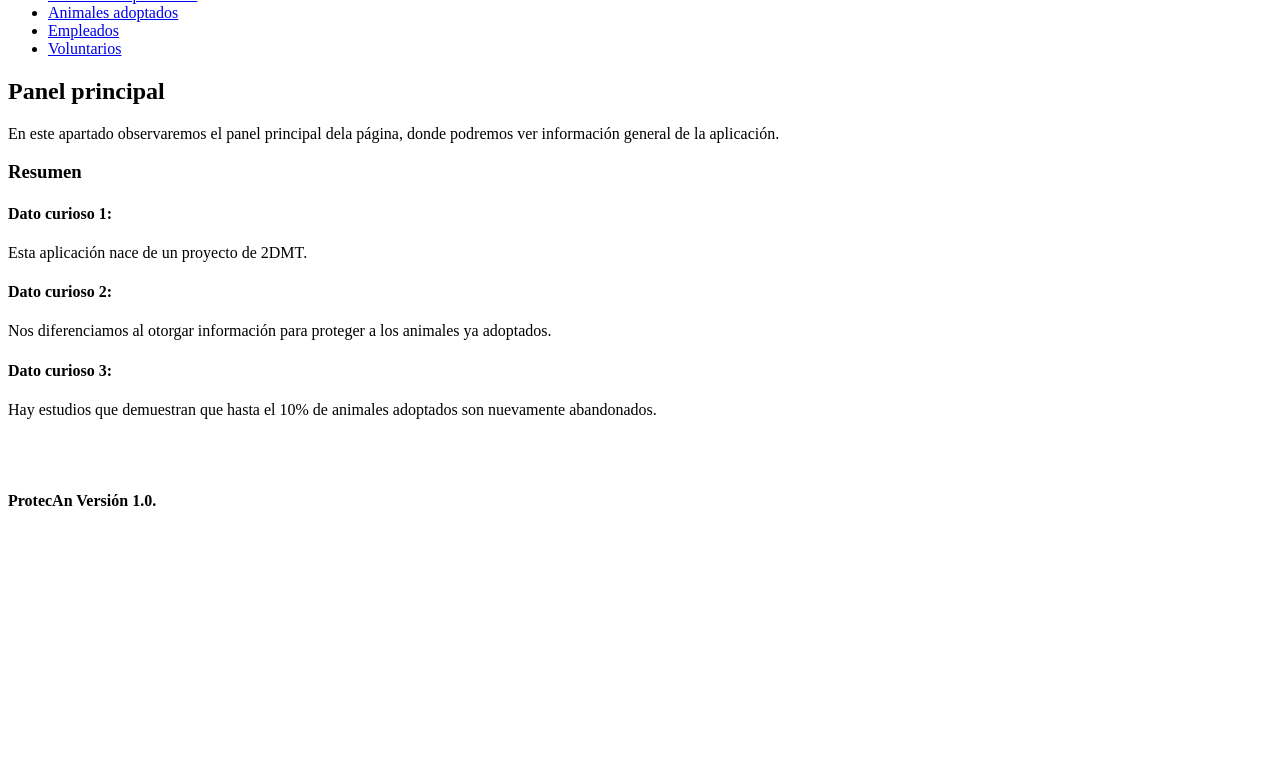
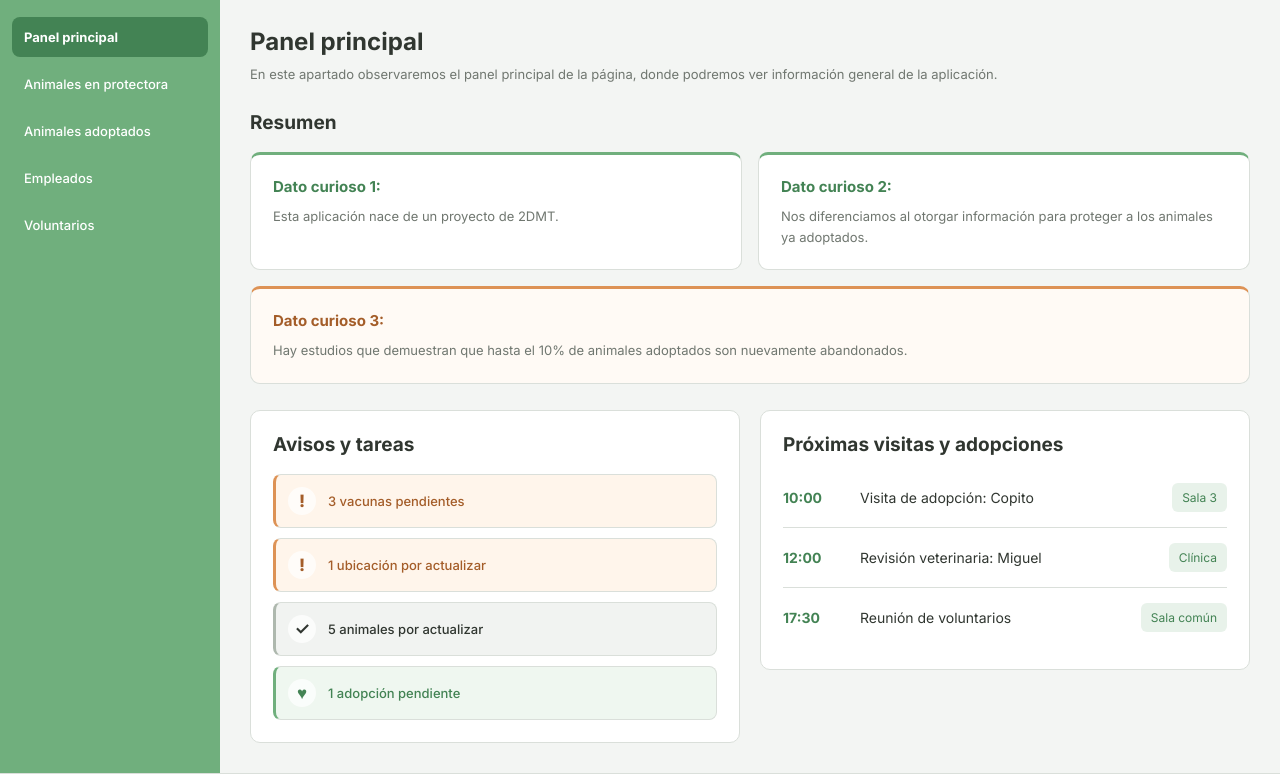
Before and after one commit to hectortomasgiron53-source/ProtecAn, a plain HTML site: page index.html in a window 1280 px wide. Shown: the part 164-940 px from the top of the page. Before the commit the page ends 800 px from the top, so only its background shows below. Drawn offline with Linux system fonts and the light colour scheme.

Commit message:
Estilos CSS añadidos

```diff
--- a/css/styles.css
+++ b/css/styles.css
@@ -0,0 +1,492 @@
+
+@import url("https://fonts.googleapis.com/css2?family=Inter:wght@400;500;600;700;800&display=swap");
+
+/* Colores */
+
+:root {
+    --verde: #70AF7D;
+    --verde-oscuro: #438354;
+    --verde-claro: #E8F2EA;
+    --naranja: #DD9255;
+    --texto: #303630;
+    --texto-secundario: #707770;
+    --fondo: #F3F5F3;
+    --blanco: #FFFFFF;
+    --borde: #DADFDA;
+    --radio: 10px;
+}
+
+/* Estructura general */
+
+* {
+    box-sizing: border-box;
+}
+
+body {
+    min-height: 100vh;
+    margin: 0;
+    font-family: "Inter", Arial, sans-serif;
+    font-size: 14px;
+    color: var(--texto);
+    background: var(--fondo);
+
+    display: grid;
+    grid-template-columns: 220px minmax(0, 1fr);
+    grid-template-rows: auto 1fr auto;
+    grid-template-areas:
+        "cabecera cabecera"
+        "sidebar contenido"
+        "pie pie";
+}
+
+.cabecera {
+    grid-area: cabecera;
+}
+
+.sidebar {
+    grid-area: sidebar;
+}
+
+.contenido-principal {
+    grid-area: contenido;
+}
+
+.pie-pagina {
+    grid-area: pie;
+}
+
+/* Textos */
+
+h1, h2, h3, h4, p {
+    margin-top: 0;
+}
+
+h1 {
+    margin-bottom: 0;
+    font-size: 25px;
+    font-weight: 800;
+}
+
+h2 {
+    margin-bottom: 8px;
+    font-size: 24px;
+}
+
+h3 {
+    margin-bottom: 0;
+    font-size: 19px;
+}
+
+h4 {
+    margin-bottom: 10px;
+    font-size: 15px;
+}
+
+p {
+    line-height: 1.6;
+}
+
+/* Cabecera */
+
+.cabecera {
+    display: flex;
+    align-items: center;
+    gap: 32px;
+    padding: 24px 32px;
+    background: var(--blanco);
+    border-bottom: 3px solid var(--borde);
+}
+
+.cabecera img {
+    width: 110px;
+    height: 110px;
+    object-fit: contain;
+}
+
+.cabecera h1 {
+    margin: 0;
+    color: var(--verde-oscuro);
+    font-size: 36px;
+    font-weight: 800;
+    white-space: nowrap;
+}
+
+.cabecera p {
+    max-width: 650px;
+    margin: 0 0 0 20px;
+    color: var(--texto-secundario);
+    line-height: 1.7;
+    font-size: 13px;
+}
+
+/* Menú lateral */
+
+.sidebar {
+    padding: 20px 12px;
+    background: var(--verde);
+}
+
+.sidebar ul {
+    display: flex;
+    flex-direction: column;
+    gap: 7px;
+    margin: 0;
+    padding: 0;
+    list-style: none;
+}
+
+.sidebar a {
+    display: block;
+    padding: 12px;
+    border-radius: 8px;
+    color: var(--blanco);
+    font-size: 13px;
+    font-weight: 500;
+    text-decoration: none;
+    transition: background 0.2s;
+}
+
+.sidebar a:hover,
+.sidebar a.enlace-activo {
+    background: var(--verde-oscuro);
+}
+
+.sidebar a.enlace-activo {
+    font-weight: 700;
+}
+
+.sidebar a:focus-visible {
+    outline: 2px solid var(--blanco);
+    outline-offset: 3px;
+}
+
+/* Contenido principal */
+
+.contenido-principal {
+    min-width: 0;
+    padding: 30px;
+    background: var(--fondo);
+}
+
+#dashboard {
+    margin-bottom: 26px;
+}
+
+#dashboard h2 {
+    color: var(--texto);
+}
+
+#dashboard p {
+    max-width: 750px;
+    margin-bottom: 0;
+    color: var(--texto-secundario);
+    font-size: 13px;
+}
+
+/* Resumen */
+
+.resumen {
+    display: grid;
+    grid-template-columns: repeat(2, minmax(0, 1fr));
+    gap: 16px;
+}
+
+.resumen h3,
+.tarjeta-actividades {
+    grid-column: 1 / -1;
+}
+
+.resumen h3 {
+    margin-bottom: 2px;
+}
+
+.tarjeta-resumen {
+    padding: 22px;
+    background: var(--blanco);
+    border: 1px solid var(--borde);
+    border-top: 3px solid var(--verde);
+    border-radius: var(--radio);
+    transition: box-shadow 0.2s;
+}
+
+.tarjeta-resumen:hover {
+    box-shadow: 0 4px 12px rgba(35, 65, 40, 0.08);
+}
+
+.tarjeta-resumen h4 {
+    margin-bottom: 10px;
+    color: var(--verde-oscuro);
+}
+
+.tarjeta-resumen p {
+    margin-bottom: 0;
+    color: var(--texto-secundario);
+    font-size: 13px;
+}
+
+.tarjeta-actividades {
+    border-top-color: var(--naranja);
+    background: #FFFAF5;
+}
+
+.tarjeta-actividades h4 {
+    color: #A45D29;
+}
+
+/* Paneles inferiores: avisos y actividades */
+
+.paneles-inferiores {
+    display: grid;
+    grid-template-columns: repeat(2, minmax(0, 1fr));
+    gap: 20px;
+    align-items: start;
+    margin-top: 26px;
+}
+
+
+
+/* Avisos y tareas */
+
+.avisos {
+    margin: 0;
+    min-width: 0;
+    padding: 22px;
+    background: var(--blanco);
+    border: 1px solid var(--borde);
+    border-radius: var(--radio);
+}
+
+.avisos h3 {
+    margin-bottom: 18px;
+}
+
+.avisos ul {
+    display: grid;
+    gap: 10px;
+    margin: 0;
+    padding: 0;
+    list-style: none;
+}
+
+/* Tarjetas individuales */
+
+.aviso {
+    display: flex;
+    align-items: center;
+    gap: 12px;
+    padding: 12px;
+    border: 1px solid var(--borde);
+    border-left: 3px solid var(--verde);
+    border-radius: 8px;
+    font-size: 13px;
+    font-weight: 500;
+}
+
+/* Iconos */
+
+.icono-aviso {
+    display: flex;
+    align-items: center;
+    justify-content: center;
+    flex-shrink: 0;
+    width: 28px;
+    height: 28px;
+    border-radius: 50%;
+    background: rgba(255, 255, 255, 0.7);
+    font-size: 17px;
+    font-weight: 800;
+}
+
+/* Avisos urgentes */
+
+.aviso-urgente {
+    background: #FFF5EB;
+    border-left-color: var(--naranja);
+    color: #A45D29;
+}
+
+/* Avisos neutros */
+
+.aviso-neutro {
+    background: #F1F3F1;
+    border-left-color: #AEB8AE;
+    color: var(--texto);
+}
+
+/* Avisos correctos */
+
+.aviso-correcto {
+    background: #EFF7F0;
+    border-left-color: var(--verde);
+    color: var(--verde-oscuro);
+}
+
+
+/* Próximas actividades */
+
+.proximas-actividades {
+    margin: 0;
+    min-width: 0;
+    padding: 22px;
+    background: var(--blanco);
+    border: 1px solid var(--borde);
+    border-radius: var(--radio);
+}
+
+.proximas-actividades h3 {
+    margin-bottom: 8px;
+}
+
+.proximas-actividades ul {
+    margin: 12px 0 0;
+    padding: 0;
+    list-style: none;
+}
+
+.proximas-actividades li {
+    display: grid;
+    grid-template-columns: 65px minmax(0, 1fr) auto;
+    align-items: center;
+    gap: 12px;
+    padding: 15px 0;
+    border-bottom: 1px solid var(--borde);
+}
+
+.proximas-actividades li:last-child {
+    border-bottom: 0;
+}
+
+.proximas-actividades .hora {
+    color: var(--verde-oscuro);
+    font-weight: 700;
+}
+
+.proximas-actividades .lugar {
+    padding: 7px 10px;
+    border-radius: 6px;
+    background: var(--verde-claro);
+    color: var(--verde-oscuro);
+    font-size: 12px;
+}
+
+/* Botones, si se utilizan en otras vistas */
+
+.boton-principal,
+.boton-secundario,
+.boton-peligro {
+    padding: 10px 16px;
+    border: 0;
+    border-radius: 7px;
+    font: 600 13px "Inter", Arial, sans-serif;
+    cursor: pointer;
+    transition: background 0.2s;
+}
+
+.boton-principal {
+    background: var(--verde);
+    color: var(--blanco);
+}
+
+.boton-principal:hover {
+    background: var(--verde-oscuro);
+}
+
+.boton-secundario {
+    background: var(--verde-claro);
+    color: var(--verde-oscuro);
+}
+
+.boton-secundario:hover {
+    background: #D8E9DB;
+}
+
+.boton-peligro {
+    background: #D9534F;
+    color: var(--blanco);
+}
+
+/* Pie de página */
+
+.pie-pagina {
+    display: flex;
+    justify-content: space-between;
+    padding: 15px 28px;
+    background: var(--blanco);
+    border-top: 1px solid var(--borde);
+    color: var(--texto-secundario);
+}
+
+.pie-pagina h4 {
+    margin: 0;
+    font-size: 12px;
+    font-weight: 500;
+}
+
+/* Adaptación a móviles */
+
+@media (max-width: 800px) {
+
+    body {
+        grid-template-columns: 1fr;
+        grid-template-areas:
+            "cabecera"
+            "sidebar"
+            "contenido"
+            "pie";
+    }
+
+    .cabecera {
+        flex-wrap: wrap;
+        padding: 16px;
+    }
+
+    .cabecera p {
+        flex-basis: 100%;
+        margin: 0;
+    }
+
+    .sidebar {
+        padding: 10px;
+    }
+
+    .sidebar ul {
+        flex-direction: row;
+        flex-wrap: wrap;
+    }
+
+    .sidebar a {
+        padding: 10px;
+    }
+
+    .contenido-principal {
+        padding: 22px 16px;
+    }
+
+    .resumen {
+        grid-template-columns: 1fr;
+    }
+
+    .resumen h3,
+    .tarjeta-actividades {
+        grid-column: 1;
+    }
+
+    /* En móviles, los paneles se colocan uno debajo del otro */
+
+    .paneles-inferiores {
+        grid-template-columns: 1fr;
+    }
+
+    .proximas-actividades li {
+        grid-template-columns: 55px minmax(0, 1fr);
+    }
+
+    .proximas-actividades .lugar {
+        grid-column: 2;
+        justify-self: start;
+    }
+
+    .pie-pagina {
+        padding: 15px 16px;
+    }
+}
--- a/index.html
+++ b/index.html
@@ -1,61 +1,141 @@
-<!DOCTYPE html>
+
+<!doctype html>
 <html lang="es">
 <head>
-    <meta charset="UTF-8">
-    <meta name="viewport" content="width=device-width, initial-scale=1.0">
+    <meta charset="UTF-8" />
+    <meta name="viewport" content="width=device-width, initial-scale=1.0" />
     <title>ProtecAn</title>
+    <link rel="stylesheet" href="css/styles.css" />
 </head>
 <body>
-    <header>
+
+    <header class="cabecera">
+        <img
+            src="img/logo.png"
+            alt="Logotipo de ProtecAn, una huella de animal"
+            width="56"
+            height="56"
+        />
+
         <h1>ProtecAn</h1>
-    <p>ProtecAn es una aplicación de escritorio destinada a los administradores de protectoras de animales
-        que busca facilitar el manejo y control de la misma protectora, haciendo que se pueda destinar una mayor
-        cantidad de esfuerzo en los animales.
+
+        <p>
+            ProtecAn es una aplicación de escritorio destinada a los administradores
+            de protectoras de animales que busca facilitar el manejo y control de la
+            misma protectora, haciendo que se pueda destinar una mayor cantidad de
+            esfuerzo en los animales.
         </p>
     </header>
 
-    <aside>
+    <aside class="sidebar">
         <nav>
             <ul>
-                <li><a href="#dashboard">Panel principal</a></li>
+                <li>
+                    <a class="enlace-activo" href="#dashboard">Panel principal</a>
+                </li>
                 <li><a href="#aniProc">Animales en protectora</a></li>
                 <li><a href="#aniAdopt">Animales adoptados</a></li>
                 <li><a href="#emplea">Empleados</a></li>
                 <li><a href="#volunt">Voluntarios</a></li>
             </ul>
-
-
         </nav>
     </aside>
 
-    <main>
+    <main class="contenido-principal">
+
         <section id="dashboard">
             <h2>Panel principal</h2>
-                <p>En este apartado observaremos el panel principal dela página, donde podremos ver información general de la aplicación.</p>
+            <p>
+                En este apartado observaremos el panel principal de la página,
+                donde podremos ver información general de la aplicación.
+            </p>
         </section>
-            <section>
+
+        <section class="resumen">
             <h3><b>Resumen</b></h3>
 
-                <article>
+            <article class="tarjeta-resumen">
                 <h4>Dato curioso 1:</h4>
                 <p>Esta aplicación nace de un proyecto de 2DMT.</p>
             </article>
 
-                <article>
+            <article class="tarjeta-resumen">
                 <h4>Dato curioso 2:</h4>
-                    <p>Nos diferenciamos al otorgar información para proteger a los animales ya adoptados.</p>
+                <p>
+                    Nos diferenciamos al otorgar información para proteger
+                    a los animales ya adoptados.
+                </p>
             </article>
 
-                <article>
+            <article class="tarjeta-resumen tarjeta-actividades">
                 <h4>Dato curioso 3:</h4>
-                    <p>Hay estudios que demuestran que hasta el 10% de animales adoptados son nuevamente abandonados.</p>
+                <p>
+                    Hay estudios que demuestran que hasta el 10% de animales
+                    adoptados son nuevamente abandonados.
+                </p>
             </article>
         </section>
+
+        <!-- Paneles inferiores en dos columnas -->
+        <section class="paneles-inferiores">
+
+            <section class="avisos">
+                <h3>Avisos y tareas</h3>
+
+                <ul>
+                    <li class="aviso aviso-urgente">
+                        <span class="icono-aviso">!</span>
+                        <span>3 vacunas pendientes</span>
+                    </li>
+
+                    <li class="aviso aviso-urgente">
+                        <span class="icono-aviso">!</span>
+                        <span>1 ubicación por actualizar</span>
+                    </li>
+
+                    <li class="aviso aviso-neutro">
+                        <span class="icono-aviso">✓</span>
+                        <span>5 animales por actualizar</span>
+                    </li>
+
+                    <li class="aviso aviso-correcto">
+                        <span class="icono-aviso">♥</span>
+                        <span>1 adopción pendiente</span>
+                    </li>
+                </ul>
+            </section>
+
+            <section class="proximas-actividades">
+                <h3>Próximas visitas y adopciones</h3>
+
+                <ul>
+                    <li>
+                        <span class="hora">10:00</span>
+                        <span>Visita de adopción: Copito</span>
+                        <span class="lugar">Sala 3</span>
+                    </li>
+
+                    <li>
+                        <span class="hora">12:00</span>
+                        <span>Revisión veterinaria: Miguel</span>
+                        <span class="lugar">Clínica</span>
+                    </li>
+
+                    <li>
+                        <span class="hora">17:30</span>
+                        <span>Reunión de voluntarios</span>
+                        <span class="lugar">Sala común</span>
+                    </li>
+                </ul>
+            </section>
+
+        </section>
+
     </main>
-<br><br>
-    <footer>
+
+    <footer class="pie-pagina">
         <h4>ProtecAn Versión 1.0.</h4>
+    </footer>
 
-    </footer>
 </body>
 </html>
```
Also changed, not shown: img/logo.png (added). Lines whose indentation alone changed are shown as unchanged.
